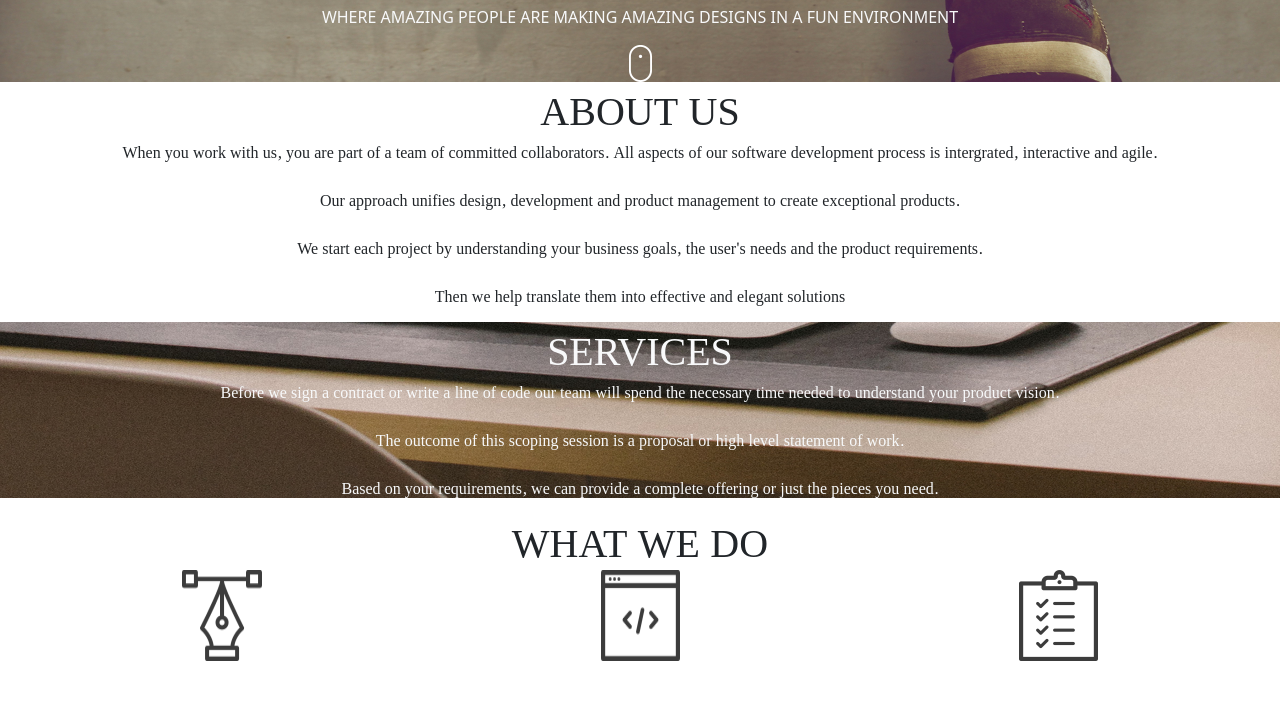
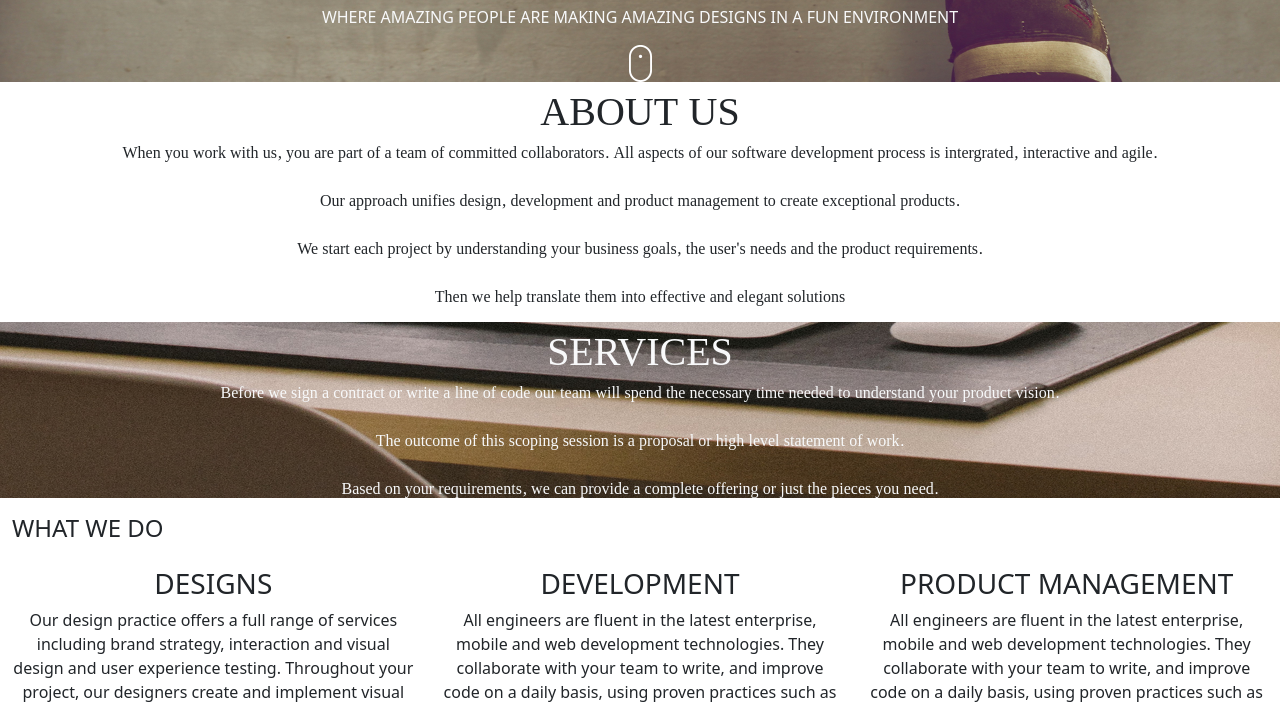
Before and after one commit to ngumamutundu/delani, a plain HTML site: page index.html in a window 1280 px wide. Shown: the part 195-901 px from the top of the page. Drawn offline with nearby package versions, Linux system fonts and the light colour scheme.

Commit message:
add what we do descriptions

```diff
--- a/index.html
+++ b/index.html
@@ -50,16 +50,75 @@
     </div>
     <!-- What we do -->
 
-    <div class="container-fluid text-center" id="what-we-do">
-        <div>
-            <h6 class="display-6 head">WHAT WE DO</h6>
-        </div>
-        <div class="d-flex align-items-centre justify-content-around">
-            <img class="img-fluid" src="images/services_icons/design_icon.png" alt="design_icon">
-            <img class="img-fluid" src="images/services_icons/dev_icon.png" alt="dev_icon">
-            <img class="img-fluid" src="images/services_icons/product_icon.png" alt="product_icon">
+    <div class="container-fluid whatweDo" id="what-we-do">
+       <h4 class="mb-4">WHAT WE DO</h4>
+       <div class="row thingsWeDo">
+        <div class="col-4">
+            <div class="card-body text-center design">
+                <h3 class="title">DESIGNS</h3>
+                <P>Our design practice offers a full range of services including
+                    brand strategy, interaction and visual design and user experience
+                    testing. Throughout your project, our designers create and implement visual
+                    design and workflows, solicit user feedback and work with you to
+                    make sure what gets built is what is needed.</P>
+            </div>
+            <img class="whatwedoimages mx-auto img-fluid" src="images/services_icons/design_icon.png" alt="DESIGNS" title="DESIGNS"/>
         </div>
 
+        <div class="col-md-4">
+
+          <div class="card-body text-center description">
+
+            <h3 class="title">DEVELOPMENT</h3>
+
+            <p>
+
+                All engineers are fluent in the latest enterprise, mobile and web
+
+                development technologies. They collaborate with your team to write, and improve code on a
+
+                daily basis, using proven practices such as test-driven
+
+                development and pair programming.
+
+              </p>
+
+          </div>
+
+          <img class="whatwedoimages mx-auto img-fluid" src="images/services_icons/dev_icon.png" alt="development" title="DEVELOPMENT" />
+
+        </div>
+
+        <div class="col-md-4">
+
+          <div class="card-body text-center description">
+
+            <h3 class="title">PRODUCT MANAGEMENT</h3>
+
+            <p>
+
+              All engineers are fluent in the latest enterprise, mobile and web
+
+              development technologies. They collaborate with your team to write, and improve code on a
+
+              daily basis, using proven practices such as test-driven
+
+              development and pair programming.
+
+            </p>
+
+          </div>
+
+          <img class="whatwedoimages mx-auto img-fluid" src="images/services_icons/product_icon.png" alt="products" title="PRODUCT MANAGEMENT"/>
+
+        </div>
+
+      </div>
+
+    </div>
+
+        </div>
+       </div>
 
     </div>
 
```
